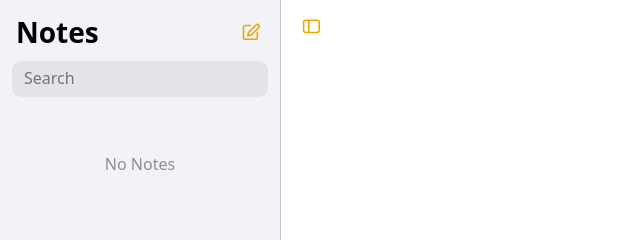
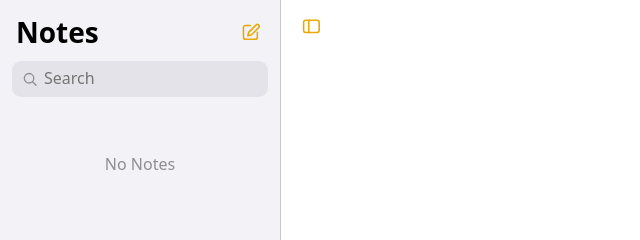
Before and after one commit to ttncode/notelet, a browser extension: page extension/notes.html in a window 1280 px wide. Shown: the top 240 px of the page, 0-640 px from the left. Drawn offline with Linux system fonts and the light colour scheme.

Commit message:
feat: add the magnifying glass to the search field

```diff
--- a/extension/notes.css
+++ b/extension/notes.css
@@ -77,7 +77,9 @@ button:disabled { cursor: default; }
 .sidebar { grid-column: 1; display: flex; flex-direction: column; min-width: 0; background: var(--page); }
 .sidebar-header { display: flex; align-items: center; justify-content: space-between; padding: 0.75rem 0.75rem 0.25rem 1rem; }
 .sidebar-title { margin: 0; font-size: 1.75rem; font-weight: 700; }
-.search { margin: 0.25rem 0.75rem 0.5rem; padding: 0.4rem 0.75rem; border: 0; border-radius: 0.6rem; background: var(--fill); color: var(--text); font: inherit; }
+.search-field { position: relative; display: block; margin: 0.25rem 0.75rem 0.5rem; color: var(--secondary); }
+.search-field .icon { position: absolute; top: 50%; left: 0.55rem; width: 1.1rem; height: 1.1rem; transform: translateY(-50%); pointer-events: none; }
+.search { width: 100%; padding: 0.4rem 0.75rem 0.4rem 2rem; border: 0; border-radius: 0.6rem; background: var(--fill); color: var(--text); font: inherit; }
 .note-list { flex: 1; overflow-y: auto; padding: 0 0.75rem 1rem; }
 .note-group { margin-top: 0.75rem; }
 .group-label { margin: 1.25rem 0 0.45rem 1rem; font-size: 1.25rem; font-weight: 700; }
--- a/extension/notes.html
+++ b/extension/notes.html
@@ -17,7 +17,10 @@
           <svg class="icon" viewBox="0 0 24 24" aria-hidden="true"><path d="M12 4H6.5A2.5 2.5 0 0 0 4 6.5v11A2.5 2.5 0 0 0 6.5 20h11a2.5 2.5 0 0 0 2.5-2.5V12"/><path d="M18.5 3.5a2.1 2.1 0 0 1 3 3L13 15l-4 1 1-4z"/></svg>
         </button>
       </header>
-      <input class="search" id="search" type="search" placeholder="Search" aria-label="Search notes" autocomplete="off">
+      <label class="search-field">
+        <svg class="icon" viewBox="0 0 24 24" aria-hidden="true"><circle cx="11" cy="11" r="6.5"/><path d="M16 16l4.5 4.5"/></svg>
+        <input class="search" id="search" type="search" placeholder="Search" aria-label="Search notes" autocomplete="off">
+      </label>
       <nav class="note-list" id="note-list" aria-label="Notes"></nav>
       <footer class="sidebar-footer">
         <button class="text-button deleted-toggle" id="deleted-toggle" type="button" hidden></button>
```
